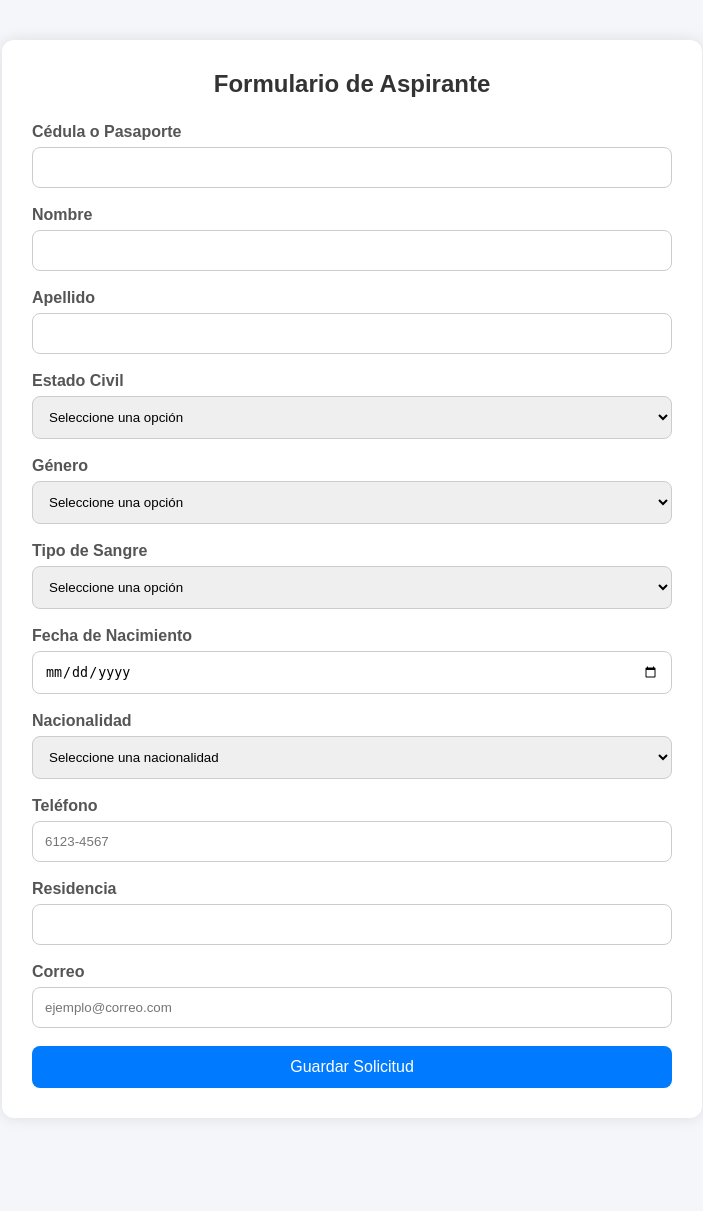
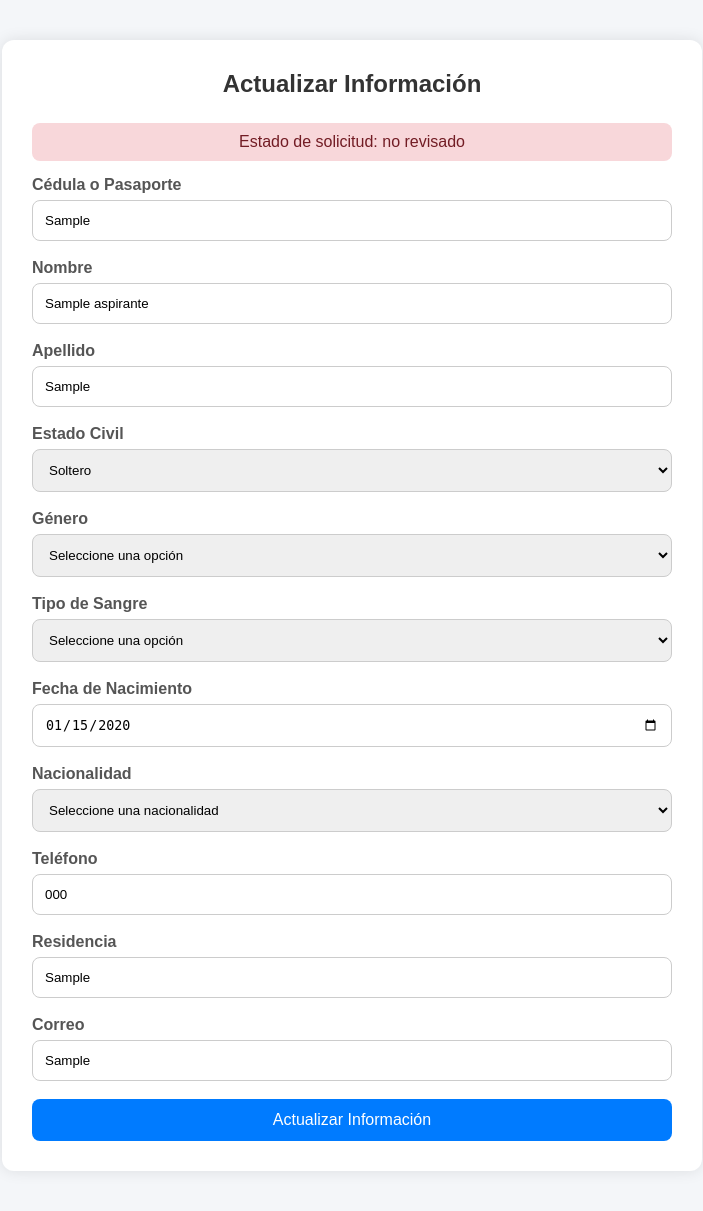
Before and after one commit to 1ault/ds7_php_grupo_5, a PHP site: page /Public/formularioP.php in a window 1280 px wide. Shown: the whole page, without its empty margins (288-991 px from the left). Before the commit the page ends 1088 px from the top, so only its background shows below. Run offline with PHP 8.4, Linux system fonts and the light colour scheme; the visitor is signed in with stand-in values (Sample User, id 1); tables that the repository leaves empty hold one stand-in row (values such as "Sample post").

Commit message:
act formulario

```diff
--- a/parcial_2/Controlador/aspiranteController.php
+++ b/parcial_2/Controlador/aspiranteController.php
@@ -5,6 +5,24 @@ require_once __DIR__ . "/../Modelo/Aspirante.php";
 class AspiranteController
 {
     public string $mensaje = "";
+
+    public function procesar(): void
+{
+    if ($_SERVER["REQUEST_METHOD"] !== "POST") {
+        return;
+    }
+
+    if (!isset($_SESSION["usuario_id"])) {
+        $this->mensaje = "Sesión inválida.";
+        return;
+    }
+
+    if (isset($_POST["accion"]) && $_POST["accion"] === "actualizar") {
+        $this->actualizar();
+    } else {
+        $this->guardar();
+    }
+}
 
     public function guardar(): void
     {
@@ -255,20 +273,6 @@ if (
     return;
 }
 
-
-if (
-    !in_array(
-        $nacionalidad,
-        $nacionalidadesValidas,
-        true
-    )
-) {
-    $this->mensaje =
-        "Nacionalidad inválida.";
-
-    return;
-}
-
         if (!preg_match("/^6[0-9]{3}-[0-9]{4}$/", $telefono)) {
             $this->mensaje = "Teléfono inválido. Use el formato 6123-4567.";
             return;
@@ -284,9 +288,7 @@ if (
             return;
         }
 
-        $modelo = new Aspirante();
-
-        $resultado = $modelo->guardar([
+       $datos = [
     "usuario_id" => $_SESSION["usuario_id"],
     "cedula" => $cedula,
     "nombre" => $nombre,
@@ -299,12 +301,26 @@ if (
     "telefono" => $telefono,
     "residencia" => $residencia,
     "correo" => $correo
-        ]);
+];
 
-        if ($resultado) {
-            $this->mensaje = "Solicitud guardada correctamente.";
+$modelo = new Aspirante();
+
+if (isset($_POST["accion"]) && $_POST["accion"] === "actualizar") {
+    $resultado = $modelo->actualizar($datos);
+
+    $this->mensaje = $resultado
+        ? "Información actualizada correctamente."
+        : "Error al actualizar la información.";
 } else {
-            $this->mensaje = "Error al guardar la solicitud.";
+    $resultado = $modelo->guardar($datos);
+
+    $this->mensaje = $resultado
+        ? "Solicitud guardada correctamente."
+        : "Error al guardar la solicitud.";
 }
     }
+ public function actualizar(): void
+  {
+    $this->guardar();
   }
+}
--- a/parcial_2/Modelo/aspirante.php
+++ b/parcial_2/Modelo/aspirante.php
@@ -9,9 +9,25 @@ class Aspirante
     public function __construct()
     {
         $database = new Database();
+        $this->conexion = $database->conectar();
+    }
 
-        $this->conexion =
-            $database->conectar();
+    public function obtenerPorUsuarioId(int $usuario_id)
+    {
+        $sql = "
+            SELECT *
+            FROM aspirantes
+            WHERE usuario_id = :usuario_id
+            LIMIT 1
+        ";
+
+        $consulta = $this->conexion->prepare($sql);
+
+        $consulta->execute([
+            ":usuario_id" => $usuario_id
+        ]);
+
+        return $consulta->fetch(PDO::FETCH_ASSOC);
     }
 
     public function guardar(array $datos): bool
@@ -33,7 +49,6 @@ class Aspirante
                 correo,
                 estado_solicitud
             )
-
             VALUES
             (
                 :usuario_id,
@@ -52,22 +67,58 @@ class Aspirante
             )
         ";
 
-        $consulta =
-            $this->conexion->prepare($sql);
+        $consulta = $this->conexion->prepare($sql);
 
         return $consulta->execute([
-            ":usuario_id" =>$datos["usuario_id"],
-            ":cedula_pasaporte" =>htmlspecialchars($datos["cedula"]),
-            ":nombre" =>htmlspecialchars($datos["nombre"]),
-            ":apellido" =>htmlspecialchars($datos["apellido"]),
-            ":estado_civil" =>htmlspecialchars($datos["estado_civil"]),
-            ":genero" =>htmlspecialchars($datos["genero"]),
-            ":tipo_sangre" =>htmlspecialchars($datos["tipo_sangre"]),
-            ":fecha_nacimiento" =>$datos["fecha_nacimiento"],
-            ":nacionalidad" =>htmlspecialchars($datos["nacionalidad"]),
-            ":telefono" =>htmlspecialchars($datos["telefono"]),
-            ":residencia" =>htmlspecialchars($datos["residencia"]),
-            ":correo" =>htmlspecialchars($datos["correo"])
+            ":usuario_id" => $datos["usuario_id"],
+            ":cedula_pasaporte" => htmlspecialchars($datos["cedula"]),
+            ":nombre" => htmlspecialchars($datos["nombre"]),
+            ":apellido" => htmlspecialchars($datos["apellido"]),
+            ":estado_civil" => htmlspecialchars($datos["estado_civil"]),
+            ":genero" => htmlspecialchars($datos["genero"]),
+            ":tipo_sangre" => htmlspecialchars($datos["tipo_sangre"]),
+            ":fecha_nacimiento" => $datos["fecha_nacimiento"],
+            ":nacionalidad" => htmlspecialchars($datos["nacionalidad"]),
+            ":telefono" => htmlspecialchars($datos["telefono"]),
+            ":residencia" => htmlspecialchars($datos["residencia"]),
+            ":correo" => htmlspecialchars($datos["correo"])
+        ]);
+    }
+
+    public function actualizar(array $datos): bool
+    {
+        $sql = "
+            UPDATE aspirantes
+            SET
+                cedula_pasaporte = :cedula_pasaporte,
+                nombre = :nombre,
+                apellido = :apellido,
+                estado_civil = :estado_civil,
+                genero = :genero,
+                tipo_sangre = :tipo_sangre,
+                fecha_nacimiento = :fecha_nacimiento,
+                nacionalidad = :nacionalidad,
+                telefono = :telefono,
+                residencia = :residencia,
+                correo = :correo
+            WHERE usuario_id = :usuario_id
+        ";
+
+        $consulta = $this->conexion->prepare($sql);
+
+        return $consulta->execute([
+            ":usuario_id" => $datos["usuario_id"],
+            ":cedula_pasaporte" => htmlspecialchars($datos["cedula"]),
+            ":nombre" => htmlspecialchars($datos["nombre"]),
+            ":apellido" => htmlspecialchars($datos["apellido"]),
+            ":estado_civil" => htmlspecialchars($datos["estado_civil"]),
+            ":genero" => htmlspecialchars($datos["genero"]),
+            ":tipo_sangre" => htmlspecialchars($datos["tipo_sangre"]),
+            ":fecha_nacimiento" => $datos["fecha_nacimiento"],
+            ":nacionalidad" => htmlspecialchars($datos["nacionalidad"]),
+            ":telefono" => htmlspecialchars($datos["telefono"]),
+            ":residencia" => htmlspecialchars($datos["residencia"]),
+            ":correo" => htmlspecialchars($datos["correo"])
         ]);
     }
 }
--- a/parcial_2/Public/formularioP.php
+++ b/parcial_2/Public/formularioP.php
@@ -2,17 +2,28 @@
 
 session_start();
 
-if (!isset($_SESSION["usuario"])) {
+if (!isset($_SESSION["usuario_id"])) {
     header("Location: loginP.php");
     exit;
 }
 
 require_once __DIR__ . "/../Controlador/AspiranteController.php";
+require_once __DIR__ . "/../Modelo/Aspirante.php";
 
 $controller = new AspiranteController();
 
-$controller->guardar();
+$controller->procesar();
 
 $mensaje = $controller->mensaje;
 
-require_once __DIR__ . "/../Vista/formulario.php";
+$modelo = new Aspirante();
+
+$datosAspirante = $modelo->obtenerPorUsuarioId(
+    $_SESSION["usuario_id"]
+);
+
+if ($datosAspirante) {
+    require_once __DIR__ . "/../Vista/actualizarFormulario.php";
+} else {
+    require_once __DIR__ . "/../Vista/formulario.php";
+}
--- /dev/null
+++ b/parcial_2/Vista/actualizarFormulario.php
@@ -0,0 +1,164 @@
+<!DOCTYPE html>
+<html lang="es">
+<head>
+    <meta charset="UTF-8">
+    <title>Actualizar Solicitud</title>
+    <link rel="stylesheet" href="/Assets/css/index.css">
+</head>
+<body>
+
+<div class="contenedor">
+
+    <h2>Actualizar Información</h2>
+
+    <p class="mensaje">
+        Estado de solicitud:
+        <?= htmlspecialchars($datosAspirante["estado_solicitud"]) ?>
+    </p>
+
+    <?php if (!empty($mensaje)): ?>
+        <div class="mensaje">
+            <?= htmlspecialchars($mensaje) ?>
+        </div>
+    <?php endif; ?>
+
+    <form method="POST">
+
+        <input type="hidden" name="accion" value="actualizar">
+
+        <div class="grupo">
+            <label>Cédula o Pasaporte</label>
+            <input type="text" name="cedula" value="<?= htmlspecialchars($datosAspirante["cedula_pasaporte"]) ?>" required pattern="^([0-9]{1,2}-[0-9]{1,4}-[0-9]{1,6}|[PEEN]-[0-9]{1,4}-[0-9]{1,6}|[A-Z0-9]{6,15})$" maxlength="15" title="Ingrese una cédula panameña válida o un pasaporte válido.">
+        </div>
+
+        <div class="grupo">
+            <label>Nombre</label>
+            <input type="text" name="nombre" value="<?= htmlspecialchars($datosAspirante["nombre"]) ?>" pattern="^[A-Za-zÁÉÍÓÚáéíóúÑñ]{2,25}$" maxlength="25" title="El nombre solo debe contener letras."required>
+        </div>
+
+        <div class="grupo">
+            <label>Apellido</label>
+            <input type="text" name="apellido" value="<?= htmlspecialchars($datosAspirante["apellido"]) ?>" pattern="^[A-Za-zÁÉÍÓÚáéíóúÑñ]{2,25}$" maxlength="25" title="El apellido solo debe contener letras." required>
+        </div>
+
+        <div class="grupo">
+            <label>Estado Civil</label>
+            <select name="estado_civil">
+                <option value="">Seleccione una opción</option>
+                <option value="Soltero"
+                    <?= $datosAspirante["estado_civil"] === "Soltero" ? "selected" : "" ?>>
+                    Soltero
+                </option>
+                <option value="Casado"
+                    <?= $datosAspirante["estado_civil"] === "Casado" ? "selected" : "" ?>>
+                    Casado
+                </option>
+            </select>
+        </div>
+
+        <div class="grupo">
+            <label>Género</label>
+            <select name="genero" required>
+                <option value="">Seleccione una opción</option>
+                <option value="Masculino"
+                    <?= $datosAspirante["genero"] === "Masculino" ? "selected" : "" ?>>
+                    Masculino
+                </option>
+                <option value="Femenino"
+                    <?= $datosAspirante["genero"] === "Femenino" ? "selected" : "" ?>>
+                    Femenino
+                </option>
+            </select>
+        </div>
+
+        <div class="grupo">
+            <label>Tipo de Sangre</label>
+            <select name="tipo_sangre">
+                <option value="">Seleccione una opción</option>
+                <?php
+                    $tipos = ["A+", "A-", "B+", "B-", "AB+", "AB-", "O+", "O-"];
+                    foreach ($tipos as $tipo):
+                ?>
+                    <option value="<?= $tipo ?>"
+                        <?= $datosAspirante["tipo_sangre"] === $tipo ? "selected" : "" ?>>
+                        <?= $tipo ?>
+                    </option>
+                <?php endforeach; ?>
+            </select>
+        </div>
+
+        <div class="grupo">
+            <label>Fecha de Nacimiento</label>
+            <input type="date" name="fecha_nacimiento" value="<?= htmlspecialchars($datosAspirante["fecha_nacimiento"]) ?>" max="<?= date('Y-m-d', strtotime('-18 years')) ?>" required>
+        </div>
+
+        <div class="grupo">
+            <label>Nacionalidad</label>
+            <select name="nacionalidad" required>
+                <option value="">Seleccione una nacionalidad</option>
+                <?php
+                    $nacionalidades = [
+                        "Afgana", "Albanesa", "Alemana", "Andorrana", "Angoleña",
+                        "Antiguana", "Argentina", "Armenia", "Australiana", "Austriaca",
+                        "Azerbaiyana", "Bahameña", "Bareiní", "Bangladesí", "Barbadense",
+                        "Belga", "Beliceña", "Beninesa", "Bielorrusa", "Boliviana",
+                        "Bosnia", "Botsuana", "Brasileña", "Británica", "Bruneana",
+                        "Búlgara", "Burkinesa", "Burundesa", "Camboyana", "Camerunesa",
+                        "Canadiense", "Chadiana", "Chilena", "China", "Chipriota",
+                        "Colombiana", "Congoleña", "Costarricense", "Croata", "Cubana",
+                        "Danesa", "Dominicana", "Ecuatoriana", "Egipcia", "Salvadoreña",
+                        "Emiratí", "Eritrea", "Eslovaca", "Eslovena", "Española",
+                        "Estadounidense", "Estonia", "Etíope", "Filipina", "Finlandesa",
+                        "Francesa", "Gabonesa", "Gambiana", "Georgiana", "Ghanesa",
+                        "Granadina", "Griega", "Guatemalteca", "Guineana", "Guyonesa",
+                        "Haitiana", "Hondureña", "Húngara", "India", "Indonesia",
+                        "Iraní", "Iraquí", "Irlandesa", "Islandesa", "Israelí",
+                        "Italiana", "Jamaiquina", "Japonesa", "Jordana", "Kazaja",
+                        "Keniana", "Kirguisa", "Kiribatiana", "Kuwaití", "Laosiana",
+                        "Lesotense", "Letona", "Libanesa", "Liberiana", "Libia",
+                        "Liechtensteiniana", "Lituana", "Luxemburguesa", "Macedonia",
+                        "Malasia", "Malauí", "Maldiva", "Maliense", "Maltesa",
+                        "Marroquí", "Mauriciana", "Mexicana", "Moldava", "Monegasca",
+                        "Mongola", "Namibia", "Nepalesa", "Nicaragüense", "Nigeriana",
+                        "Noruega", "Neozelandesa", "Panameña", "Paraguaya", "Peruana",
+                        "Polaca", "Portuguesa", "Qatarí", "Rumana", "Rusa",
+                        "Senegalesa", "Serbia", "Singapurense", "Siria", "Somalí",
+                        "Sudafricana", "Sueca", "Suiza", "Tailandesa", "Tanzana",
+                        "Tunecina", "Turca", "Ucraniana", "Ugandesa", "Uruguaya",
+                        "Venezolana", "Vietnamita", "Yemení", "Zambiana", "Zimbabuense"
+                    ];
+                    foreach ($nacionalidades as $nacionalidad):
+                ?>
+                    <option value="<?= htmlspecialchars($nacionalidad) ?>"
+                        <?= $datosAspirante["nacionalidad"] === $nacionalidad ? "selected" : "" ?>>
+                        <?= htmlspecialchars($nacionalidad) ?>
+                    </option>
+                <?php endforeach; ?>
+            </select>
+        </div>
+
+        <div class="grupo">
+            <label>Teléfono</label>
+            <input type="tel" name="telefono" value="<?= htmlspecialchars($datosAspirante["telefono"]) ?>" pattern="^6[0-9]{3}-[0-9]{4}$" maxlength="9" placeholder="6123-4567" title="Formato válido: 6123-4567" required>
+        </div>
+
+        <div class="grupo">
+            <label>Residencia</label>
+            <input type="text" name="residencia" value="<?= htmlspecialchars($datosAspirante["residencia"]) ?>" pattern="^[A-Za-zÁÉÍÓÚáéíóúÑñ0-9\s#.,-]{5,100}$" maxlength="100" title="Ingrese una dirección válida." required>
+        </div>
+
+        <div class="grupo">
+            <label>Correo</label>
+            <input type="email" name="correo" value="<?= htmlspecialchars($datosAspirante["correo"]) ?>" pattern="^[a-zA-Z0-9._%+-]+@[a-zA-Z0-9.-]+\.[A-Za-z]{2,}$" maxlength="50" placeholder="ejemplo@correo.com" autocomplete="email" title="Ingrese un correo válido." required>
+        </div>
+
+        <button type="submit">
+            Actualizar Información
+        </button>
+
+    </form>
+
+</div>
+
+</body>
+</html>
```
Also changed, not shown: 1 other file. Lines whose indentation alone changed are shown as unchanged.
